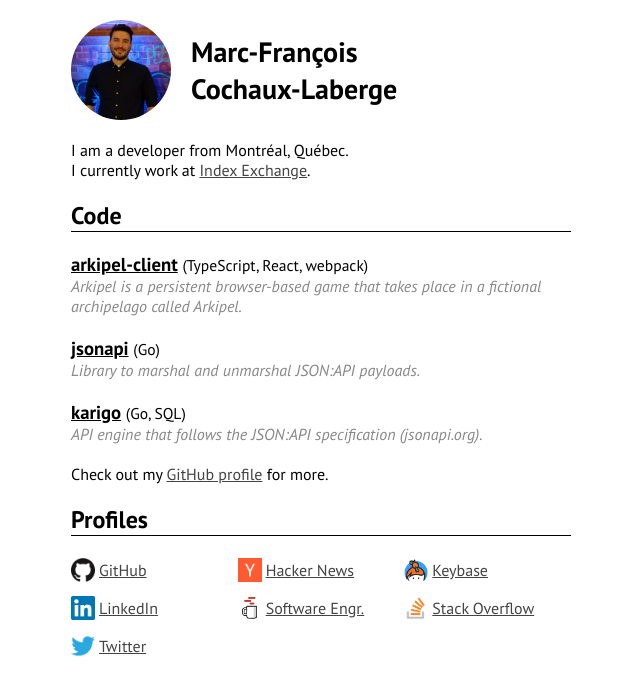
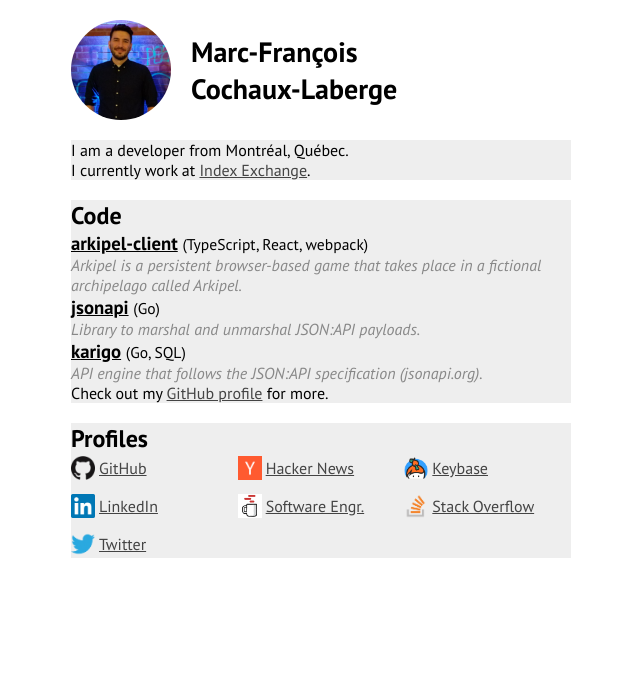
Before and after one commit to mfcochauxlaberge/mfcochauxlaberge.github.io, a plain HTML site: page index.html in a window 1280 px wide. Shown: the whole page, without its empty margins (319-959 px from the left). Drawn offline with Linux system fonts and the light colour scheme.

Commit message:
Add boxes

```diff
--- a/index.html
+++ b/index.html
@@ -17,10 +17,13 @@
 				</div>
 			</header>
 			<div id="content">
+				<div class="box">
 					<p>
 						I am a developer from Montréal, Québec.<br>
 						I currently work at <a href="https://indexexchange.com">Index Exchange</a>.
 					</p>
+				</div>
+				<div class="box">
 					<h2>Code</h2>
 					<section class="project">
 						<h3>
@@ -46,6 +49,8 @@
 						<p>API engine that follows the JSON:API specification (jsonapi.org).</p>
 					</section>
 					<p>Check out my <a href="https://github.com/mfcochauxlaberge?tab=repositories" title="Repositories by Marc-François Cochaux-Laberge on GitHub">GitHub profile</a> for more.</p>
+				</div>
+				<div class="box">
 				<h2>Profiles</h2>
 					<ul id="profiles">
 						<li>
@@ -79,5 +84,6 @@
 					</ul>
 				</div>
 			</div>
+		</div>
 	</body>
 </html>
--- a/static/css/style.css
+++ b/static/css/style.css
@@ -41,7 +41,7 @@
 }
 
 h2 {
-  border-bottom: 1px solid black;
+  /* border-bottom: 1px solid black; */
 }
 
 h3 a {
@@ -64,6 +64,10 @@
   display: grid;
   grid-template-columns: 1fr;
   gap: 20px;
+}
+
+.box {
+  background: #eee;
 }
 
 #profiles {
```
Lines whose indentation alone changed are shown as unchanged.
